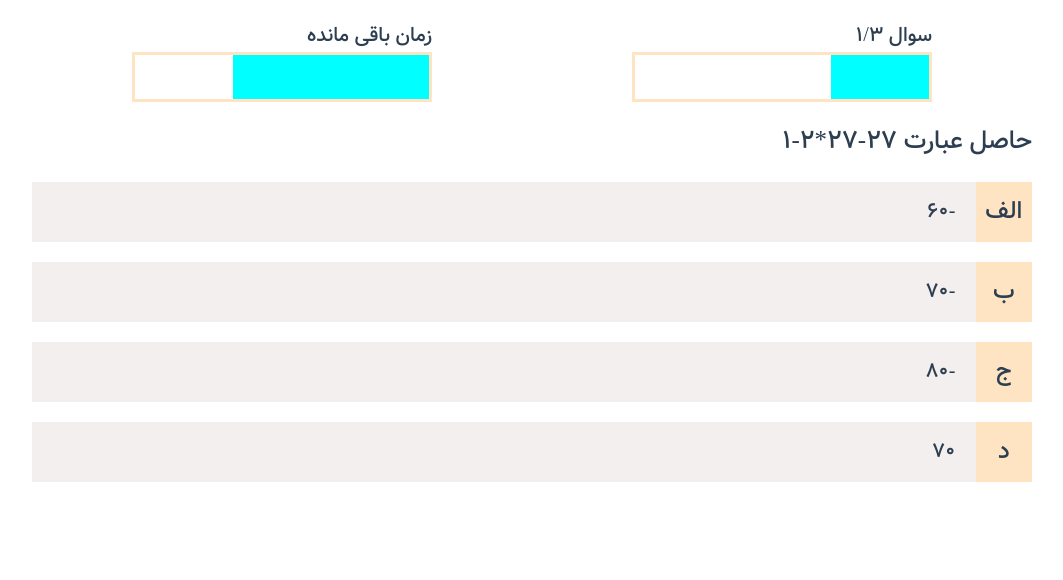
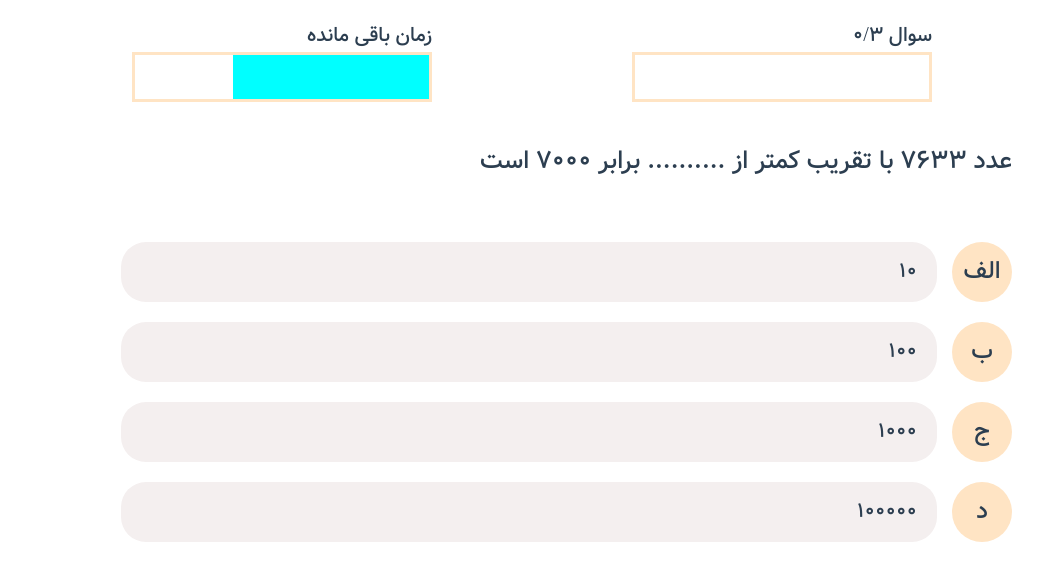
Before and after one commit to parsa1378fallah/quiz, a Vue app: page /quiz/1 in a window 1280 px wide. Shown: the top 580 px of the page, without its empty margins (108-1171 px from the left). Built offline with nearby package versions, Linux system fonts and the light colour scheme.

Commit message:
feat(style) : change option style

```diff
--- a/src/components/Question.vue
+++ b/src/components/question/Question.vue
@@ -1,5 +1,5 @@
 <script setup>
-import {useTimeStore} from '../store/time'
+import {useTimeStore} from '../../store/time'
 const time = useTimeStore() ;
 const {question} = defineProps(['question'])
 const emit = defineEmits(['selectOption'])
@@ -32,15 +32,25 @@ const selectedOption = (isCorrect) => {
 .question-container
 {
     margin: 20px 0 0 0;
+    padding: 20px;
+
 }
 .question
 {
     font-size: 25px;
     margin: 0 0 20px 0;
 }
+.option-container
+{
+    position: relative;
+    padding: 20px;
+    width : 100%;
+
+}
 .option
 {
     display: flex;
+    gap : 15px;
     margin: 0 0 20px 0;
     cursor: pointer;
 
@@ -54,14 +64,17 @@ const selectedOption = (isCorrect) => {
     width : 60px;
     min-height: 60px;
     font-size: 24px;
+    border-radius: 50%;
 }
 .option-value
 {
     background: rgb(244,239,239);
-    width : 100%;
+    width : 85%;
     font-size : 20px;
     padding: 0 20px;
     display: flex;
     align-items: center;
+    border-radius: 25px;
+
 }
 </style>
--- a/src/components/quizHeader.vue
+++ b/src/components/quiz-header/quizHeader.vue
@@ -1,6 +1,6 @@
 <script setup>
-import {useCurrentQuestionStore} from '../store/currentQuestion';
-import {useTimeStore} from '../store/time'
+import {useCurrentQuestionStore} from '../../store/currentQuestion';
+import {useTimeStore} from '../../store/time'
 const crrentQuestion= useCurrentQuestionStore()
 const time = useTimeStore() ;
 const timer = setInterval(()=>{
@@ -8,8 +8,8 @@ const timer = setInterval(()=>{
     if(time.time === 120)
     {
         time.reset();
-        if(crrentQuestion.currentQuestionIndex<3)
-        crrentQuestion.currentQuestionIndex++;
+        // if(crrentQuestion.currentQuestionIndex<3)
+        // crrentQuestion.currentQuestionIndex++;
     }
     if(crrentQuestion.currentQuestionIndex===3){
         clearInterval(timer)
--- a/src/components/Result.vue
+++ b/src/components/result/Result.vue
@@ -1,6 +1,6 @@
 <script setup>
 import {useRouter} from 'vue-router'
-import {useCurrentQuestionStore} from '../store/currentQuestion'
+import {useCurrentQuestionStore} from '../../store/currentQuestion'
 const router = useRouter()
 const store= useCurrentQuestionStore()
 const goToHomePage = () =>{
@@ -13,7 +13,7 @@ const {questionLength,correctAnswer} = defineProps(['questionLength','correctAns
     <div class="result">
         <p>نتیجه نهایی ...</p>
         <h1>{{parseInt(correctAnswer/questionLength*100)}}%</h1>
-        <button @click="goToHomePage" class="button-85" role="button">بازگشت</button>
+        <button @click="goToHomePage" class="back-button" role="button">بازگشت</button>
     </div>
 </template>
 <style scoped>
@@ -30,7 +30,7 @@ p
 
 
 
-.button-85 {
+.back-button {
   padding: 0.6em 2em;
   border: none;
   outline: none;
@@ -45,7 +45,7 @@ p
   touch-action: manipulation;
 }
 
-.button-85:before {
+.back-button:before {
   content: "";
   background: linear-gradient(
     45deg,
@@ -68,12 +68,12 @@ p
   -webkit-filter: blur(5px);
   width: calc(100% + 4px);
   height: calc(100% + 4px);
-  animation: glowing-button-85 20s linear infinite;
+  animation: glowing-back-button 20s linear infinite;
   transition: opacity 0.3s ease-in-out;
   border-radius: 10px;
 }
 
-@keyframes glowing-button-85 {
+@keyframes glowing-back-button {
   0% {
     background-position: 0 0;
   }
@@ -85,7 +85,7 @@ p
   }
 }
 
-.button-85:after {
+.back-button:after {
   z-index: -1;
   content: "";
   position: absolute;
--- a/src/views/quiz.vue
+++ b/src/views/quiz.vue
@@ -1,10 +1,10 @@
 <script setup>
-  import Question from "../components/Question.vue"
-  import Header from '../components/quizHeader.vue'
+  import Question from "../components/question/Question.vue"
+  import Header from '../components/quiz-header/quizHeader.vue'
   import {useRoute} from 'vue-router'
   import {ref , watch} from "vue"
   import quizes from '../data/quiz.json'
-  import result from '../components/Result.vue'
+  import result from '../components/result/Result.vue'
   import {useCurrentQuestionStore} from '../store/currentQuestion'
 
 
--- a/src/views/quizesView.vue
+++ b/src/views/quizesView.vue
@@ -1,7 +1,7 @@
 <script setup>
 import {ref,watch} from "vue"
 import q from "../data/quiz.json"
-import Card from '../components/Card.vue'
+import Card from '../components/card/Card.vue'
 const quizes = ref(q)
 
 const search = ref("")
```
Also changed, not shown: src/components/card/Card.vue (renamed from src/components/Card.vue).
